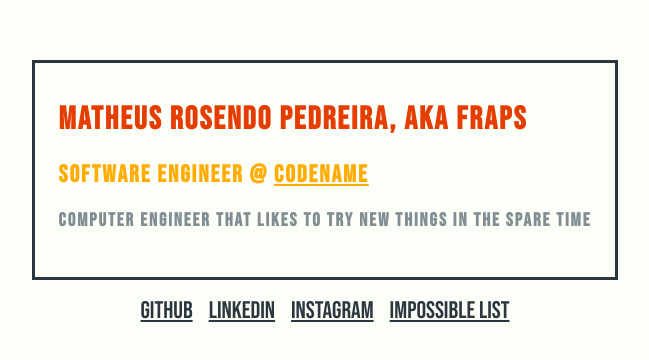
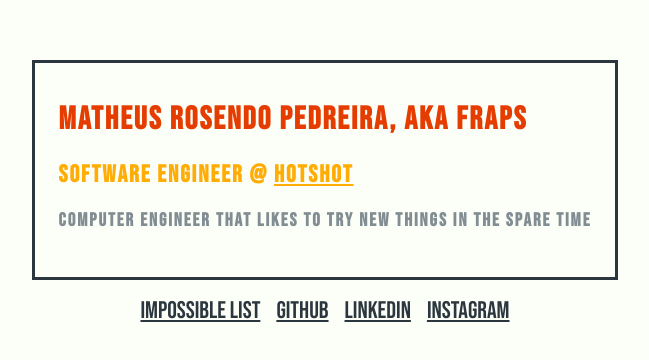
Before and after one commit to frapsMatheus/fraps.dev, a Next.js app: page / in a window 1280 px wide. Shown: the part 208-568 px from the top of the page, without its empty margins (315-964 px from the left). Built offline with nearby package versions, Linux system fonts and the light colour scheme.

Commit message:
update(workplace): Update company name

```diff
--- a/src/pages/index.tsx
+++ b/src/pages/index.tsx
@@ -10,7 +10,7 @@ export default function Home() {
       <div className={styles.card}>
         <h1>Matheus Rosendo Pedreira, aka Fraps</h1>
         <h2>
-          Software Engineer @ <a href="http://codename.app/">CODENAME</a>
+          Software Engineer @ <a href="https://hotshot.xyz/">HOTSHOT</a>
         </h2>
         <h3>
           Computer Engineer that likes to try new things in the spare time
@@ -22,16 +22,14 @@ export default function Home() {
   function buttons() {
     return (
       <div className={styles.buttons}>
+        <a href="https://www.notion.so/frapsmatheus/Minha-lista-imposs-vel-d26409c03a814811bcb7c842d575a458">
+          IMPOSSIBLE LIST
+        </a>
         <a href="https://github.com/frapsMatheus">GITHUB</a>
         <a href="https://www.linkedin.com/in/matheus-rosendo-pedreira-65995698/">
           LINKEDIN
         </a>
-        {/* <a>IMPOSSIBLE LIST</a>
-        <a>BLOG</a> */}
         <a href="https://www.instagram.com/fraps_matheus">INSTAGRAM</a>
-        <a href="https://www.notion.so/frapsmatheus/Minha-lista-imposs-vel-d26409c03a814811bcb7c842d575a458">
-          IMPOSSIBLE LIST
-        </a>
       </div>
     );
   }
```
